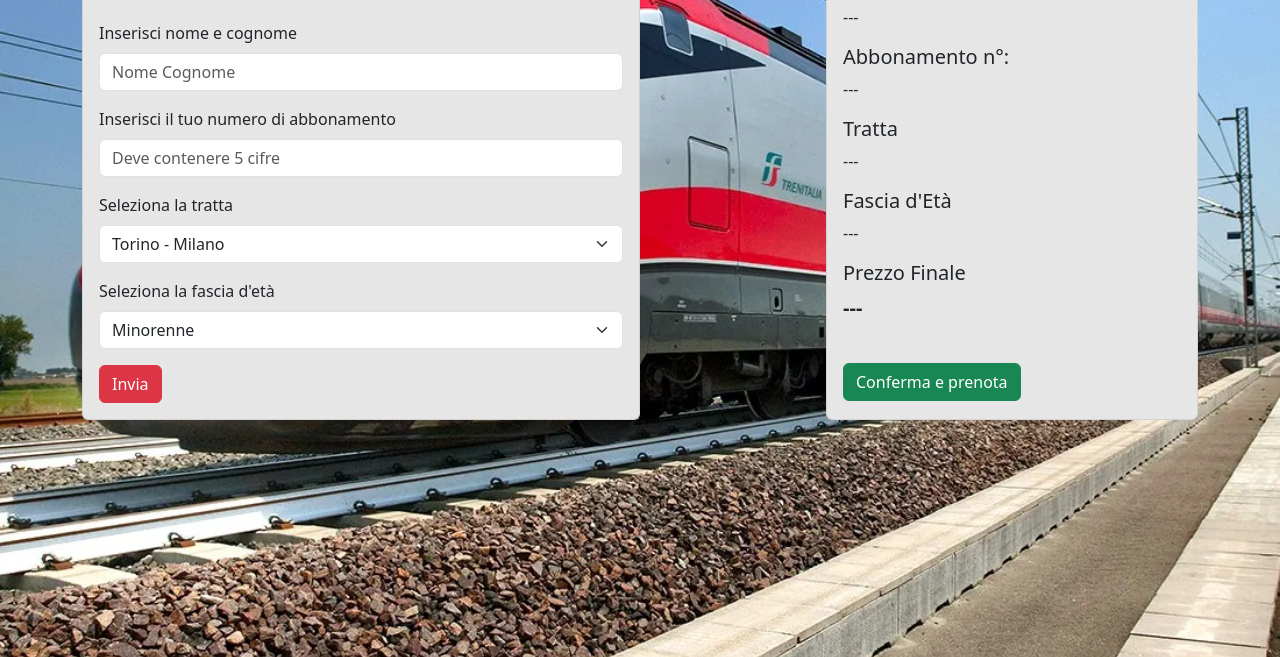
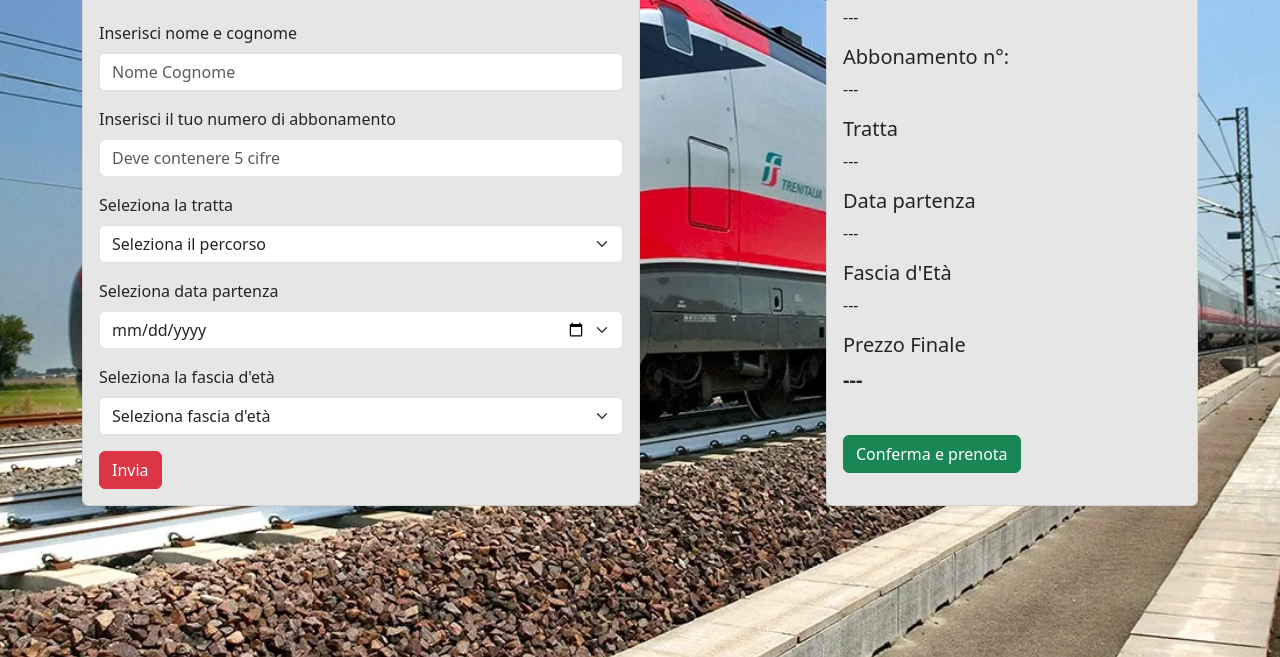
Before and after one commit to federicosimone/js-biglietto-treno-form, a plain HTML site: page index.html in a window 1280 px wide. Shown: the part 235-892 px from the top of the page. Drawn offline with nearby package versions, Linux system fonts and the light colour scheme.

Commit message:
add date departure

```diff
--- a/index.html
+++ b/index.html
@@ -39,15 +39,19 @@
                                     <!--Selezionaìe percorso-->
                                     <label for="distance" class="form-label mt-3">Seleziona la tratta</label>
                                     <select name="distUt" id="km" class="form-select">
+                                        <option selected>Seleziona il percorso</option>
                                         <option value="160">Torino - Milano</option>
                                         <option value="650"> Torino - Roma</option>
                                         <option value="360"> Torino - Bologna</option>
                                     </select>
+                                    <label for="date" class="form-label mt-3">Seleziona data partenza</label>
+                                    <input type="date" name="departure" id="departureUt" class="form-select">
                                     <!--<input type="number" id="age" placeholder="Inserisci la tua età">-->
                                     <!--Selezione fascia d'età Utente-->
                                     <label for="age" class="form-label mt-3">Seleziona la fascia d'età</label>
                                     <select name="etaUt" id="etaUt" class="form-select">
-                                        <option value="Minorenne">Minorenne</option>
+                                        <option selected>Seleziona fascia d'età</option>
+                                        <option value="Minorenne">Minorenne </option>
                                         <option value="Maggiorenne">Maggiorenne</option>
                                         <option value="Pensionato">Pensionato</option>
                                     </select>
@@ -64,6 +68,8 @@
                                 <p id="numeroAbb">---</p>
                                 <h5>Tratta</h5>
                                 <p id="tratta">---</p>
+                                <h5>Data partenza</h5>
+                                <p id="partenza">---</p>
                                 <h5>Fascia d'Età</h5>
                                 <p id="fasciaEta">---</p>
                                 <h5>Prezzo Finale</h5>
--- a/main.js
+++ b/main.js
@@ -9,11 +9,13 @@ const nameField= document.getElementById("nameUt") ;
 const distField= document.getElementById("km") ;
 const ageField = document.getElementById("etaUt") ;
 const abbUtField= document.getElementById("abbonamento");
+const depUtField=document.getElementById("departureUt") ;
 //riferimento da scrivere
 const nameReport= document.getElementById("nomeUtente");
 const distReport= document.getElementById("tratta");
 const ageReport= document.getElementById("fasciaEta") ;
 const abbUtReport= document.getElementById("numeroAbb")
+const depUtReport = document.getElementById("partenza");
 
 
 
@@ -57,6 +59,7 @@ button.addEventListener("click", function () {
     distReport.innerText = `${distField.value} Km ` ;
     ageReport.innerText= ageField.value;
     abbUtReport.innerText= abbUtField.value;
+    depUtReport.innerText = depUtField.value ;
 
 
     console.log(finalPrice)
```
